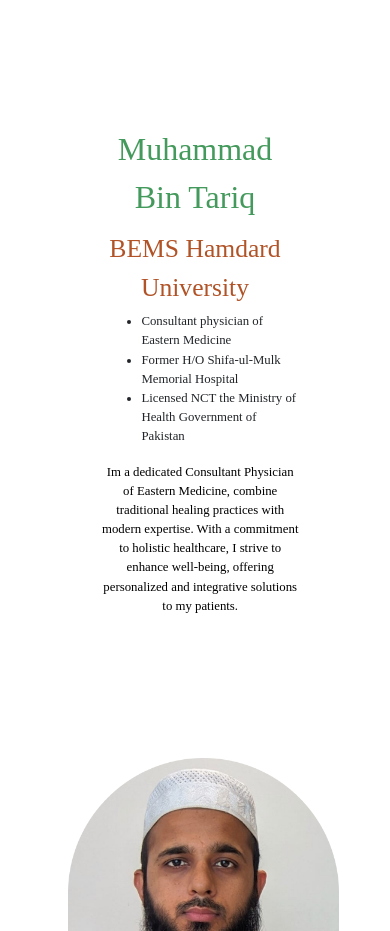
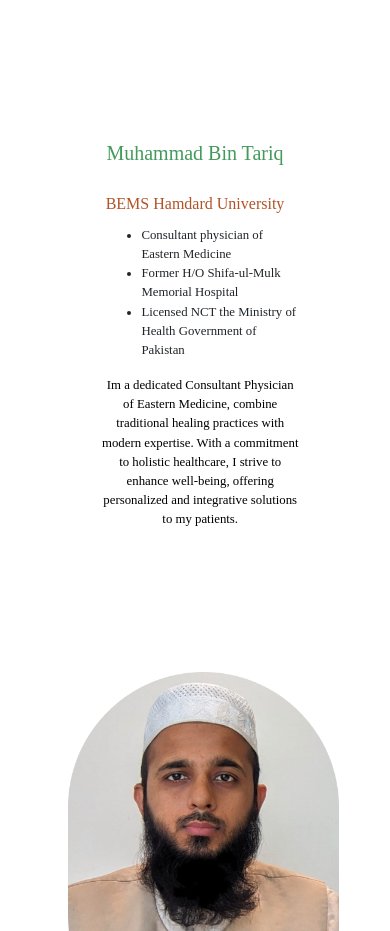
Before and after one commit to AsadAhmed361/pakistan-clinicem, a plain HTML site: page public/index.html in a window 390 px wide. Shown: the part 780-1711 px from the top of the page. Drawn offline with nearby package versions, Linux system fonts and the light colour scheme.

Commit message:
Update index.html

```diff
--- a/public/index.html
+++ b/public/index.html
@@ -2305,7 +2305,7 @@ body {
 			margin-left:25% !important;
 			}
 			.mbt-fonts{
-			font-size:0.8em;
+			font-size:0.5em;
 		}
 		.mbt-info{
 			text-align:center;
```
